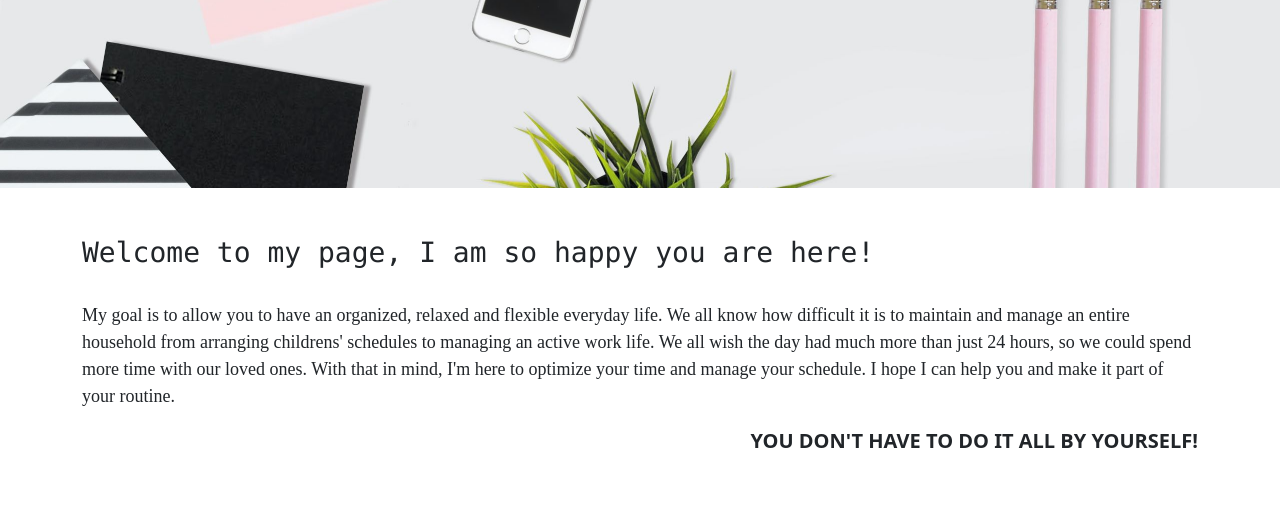
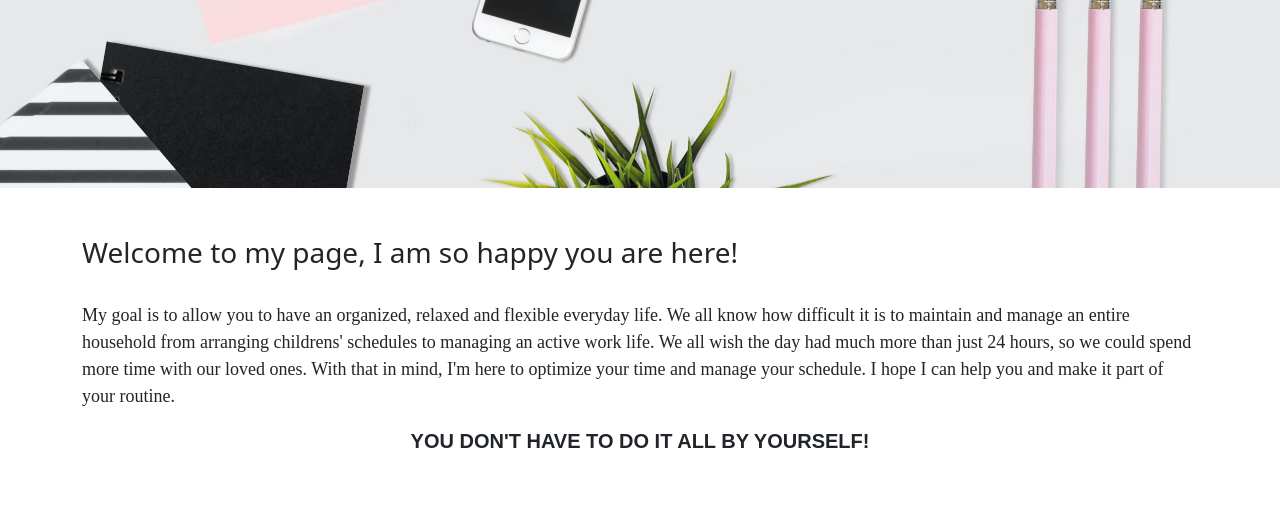
Before and after one commit to karineunderwood/helping-busy-parents, a Flask app: page / in a window 1280 px wide. Shown: the part 668-1188 px from the top of the page. Run offline with Flask 2, Linux system fonts and the light colour scheme.

Commit message:
Pages done

```diff
--- a/static/busy-styling.css
+++ b/static/busy-styling.css
@@ -32,9 +32,7 @@ p {
     font-size:large;
 }
 
-h3 {
-    font-family: "Lucida Console", Monaco, monospace;
-}
+
 
 #profile {
     width: 17rem;
--- a/templates/about.html
+++ b/templates/about.html
@@ -21,7 +21,7 @@
         <br>
         <p>Due to my large experience as a nanny, I realized how hard it is to be a full time parent and also have to manage a full time job. Therefore, I decided I want to match my experiences, passion, and love for kids, with my loved professional career. I have a bachelorette degree in Brazil as Trilingual Executive Secretariat (Portuguese - Spanish - English) and also a post graduation in Business Management at one of the top Business Schools in Brazil.</p>
         <br>
-        <p>I have worked in big companies as an Administrative assistant, Executive Assistant and Office Assistant. So, I would love to connect my experiences as an professional assistant and experienced nanny while being able to help busy parents around the world. That being said, besides being Available for babysitting your loved one, I am also available to help you out being your new Personal Assistant! If you would like to know more information about it, feel free to contact me or check my experiences and references on LINKEDIN and URBANSITTER . I hope I can help you to bring organization and free time for your busy schedule as a parent.</p>
+        <p>I have worked in big companies as an Administrative Assistant, Executive Assistant and Office Assistant. So, I would love to connect my experiences as a professional assistant and experienced nanny while being able to help busy parents around the world. That being said, besides being available for babysitting your loved one, I am also available to help you out being your new Personal Assistant! If you would like to know more information about it, feel free to contact me or check my experiences and references on LINKEDIN and URBANSITTER . I hope I can help you to bring organization and free time for your busy schedule as a parent.</p>
         </div>
     </div>
   </div>
--- a/templates/homepage.html
+++ b/templates/homepage.html
@@ -24,7 +24,7 @@
     We all wish the day had much more than just 24 hours, so we could spend more time with our loved ones.
     With that in mind, I'm here to optimize your time and manage your schedule.
       I hope I can help you and  make it part of your routine.</p>
-      <figure class="text-end">
+      <figure class="text-center">
       <blockquote class="blockquote">
         <strong>YOU DON'T HAVE TO DO IT ALL BY YOURSELF!</strong>
       </blockquote>
```
